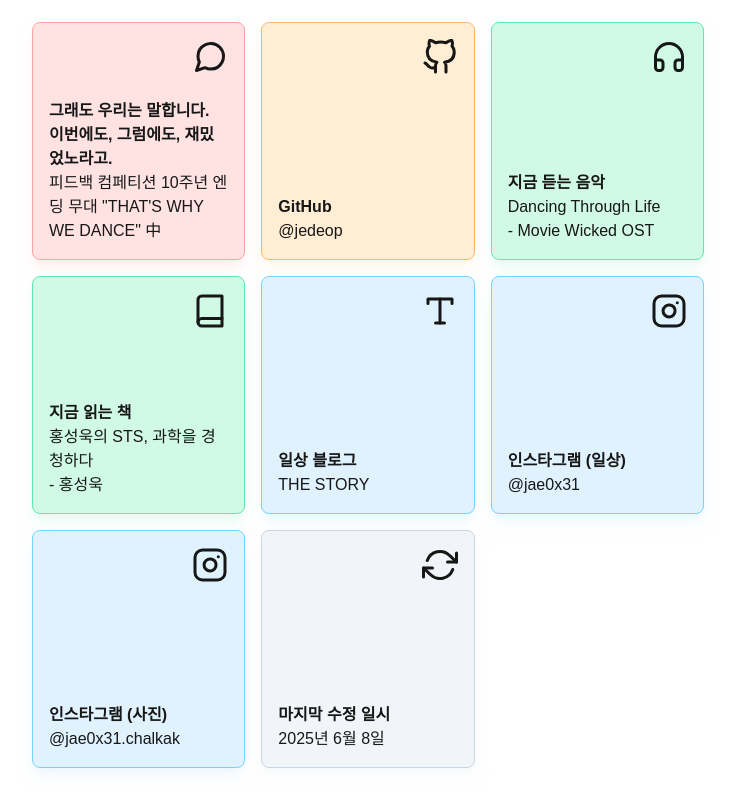
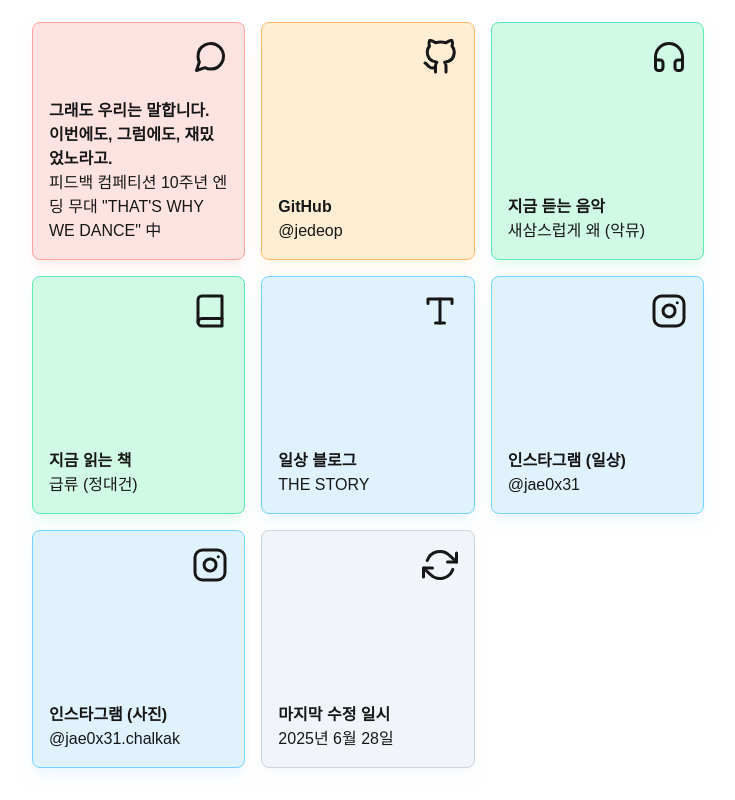
Before and after one commit to jedeop/jedeop.dev, a Next.js app: page / in a window 1280 px wide. Shown: the part 234-1034 px from the top of the page, without its empty margins (272-1007 px from the left). Built offline with nearby package versions, Linux system fonts and the light colour scheme.

Commit message:
Update data.

```diff
--- a/src/app/page.tsx
+++ b/src/app/page.tsx
@@ -1,6 +1,14 @@
 import ContentBlock, { Content } from "@/components/ContentBlock";
 import Profile from "@/components/Profile";
-import { Book, GitHub, Headphones, Instagram, MessageCircle, RefreshCw, Type } from "react-feather";
+import {
+  Book,
+  GitHub,
+  Headphones,
+  Instagram,
+  MessageCircle,
+  RefreshCw,
+  Type,
+} from "react-feather";
 
 const data: Content[] = [
   {
@@ -20,13 +28,13 @@ const data: Content[] = [
   {
     Icon: Headphones,
     title: "지금 듣는 음악",
-    text: `Dancing Through Life \n- Movie Wicked OST`,
+    text: `새삼스럽게 왜 (악뮤)`,
     color: "emerald",
   },
   {
     Icon: Book,
     title: "지금 읽는 책",
-    text: `홍성욱의 STS, 과학을 경청하다 \n- 홍성욱`,
+    text: `급류 (정대건)`,
     color: "emerald",
   },
   {
@@ -53,7 +61,7 @@ const data: Content[] = [
   {
     Icon: RefreshCw,
     title: "마지막 수정 일시",
-    text: "2025년 6월 8일",
+    text: "2025년 6월 28일",
     color: "slate",
   },
 ];
@@ -64,10 +72,7 @@ export default function Home() {
       <Profile />
       <div className="grid grid-cols-1 sm:grid-cols-3 sm:grid-rows-3 gap-4">
         {data.map((item, index) => (
-          <ContentBlock
-            key={index}
-            content={item}
-          />
+          <ContentBlock key={index} content={item} />
         ))}
       </div>
     </div>
```
